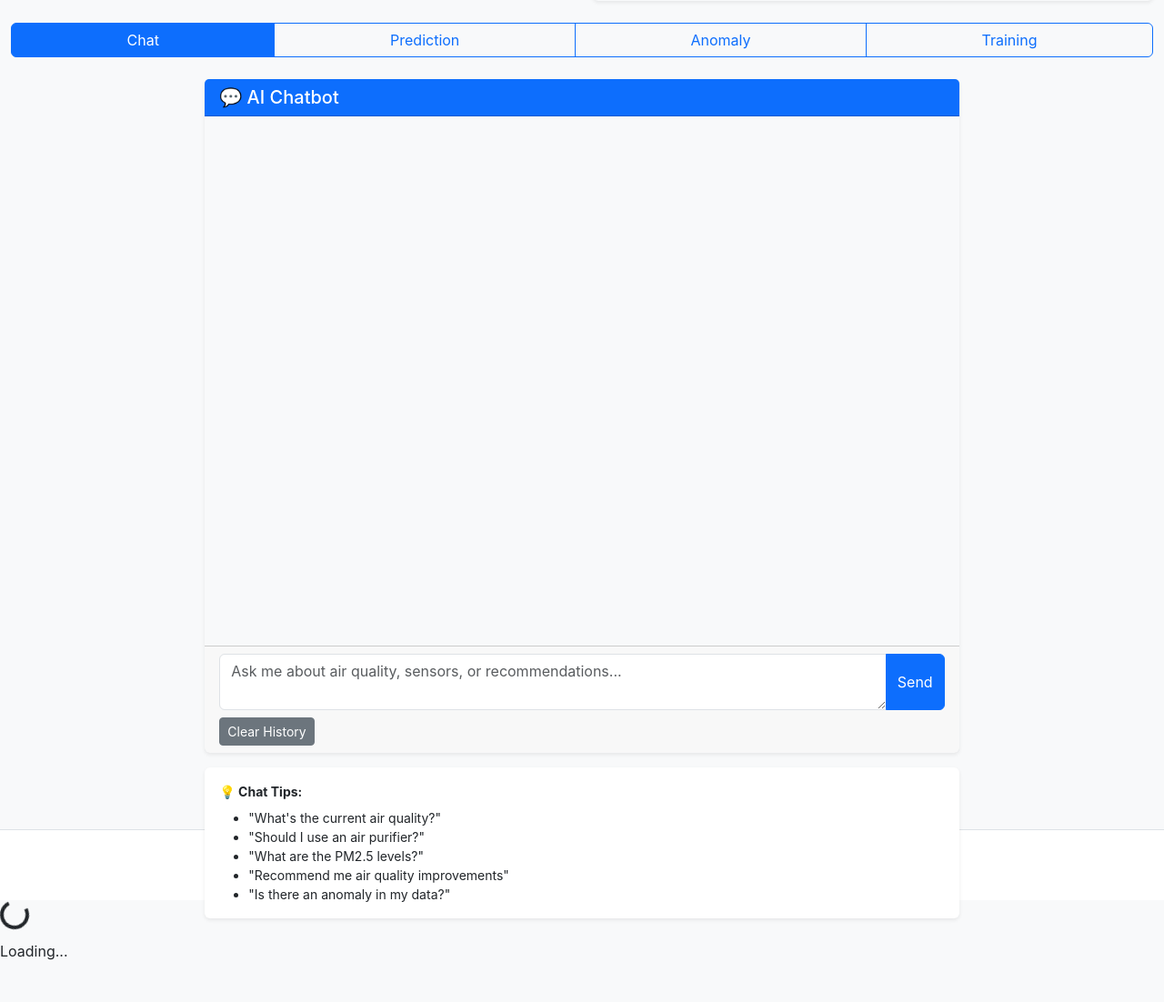
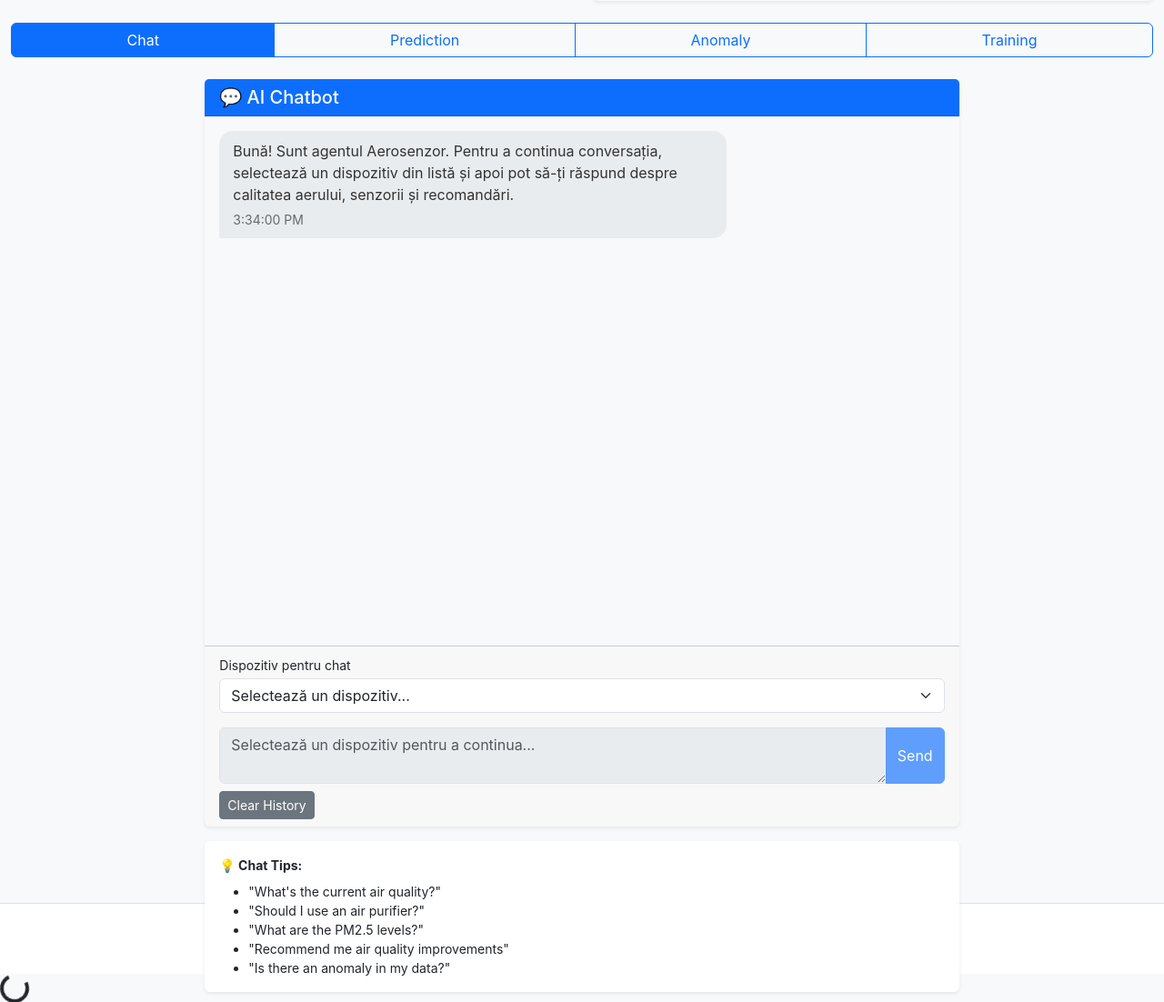
Before and after one commit to parjanul123/senzor-de-calitate-a-aerului-web, a Django app: template templates/ai/interface.html in a window 1280 px wide. Shown: the part 403-1505 px from the top of the page at 91% size. Before the commit the page ends 1459 px from the top, so only its background shows below. Run offline with Django 5.2, Linux system fonts and the light colour scheme; the template is opened without the code that fills it, so the values that code supplies are empty; some libraries are stand-ins or nearby versions.

Commit message:
Fix AI chat device selection and welcome flow

```diff
--- a/apps/ai/services.py
+++ b/apps/ai/services.py
@@ -27,7 +27,11 @@ class AIService:
         }
 
     def chat(self, message):
+        welcome_message = "Bine ați venit! Îți pot ajuta cu calitatea aerului, senzorii și recomandări rapide."
+        response_text = f"Raspuns demonstrativ pentru: {message}"
         return {
-            "message": f"Raspuns demonstrativ pentru: {message}",
+            "message": response_text,
+            "reply": response_text,
+            "welcome_message": welcome_message,
             "mock": True,
         }
--- a/apps/ai/tests.py
+++ b/apps/ai/tests.py
@@ -38,6 +38,7 @@ class AIMockEndpointTests(SimpleTestCase):
 
         self.assertEqual(response.status_code, 200)
         self.assertTrue(response.json()["mock"])
+        self.assertIn("reply", response.json())
 
     def test_anomaly_returns_mock_data(self):
         response = self.client.post(
--- a/static/js/ai-interface-manager.js
+++ b/static/js/ai-interface-manager.js
@@ -157,6 +157,15 @@ class AIInterfaceManager {
         const sendButton = document.getElementById('chat-send-button');
         const clearButton = document.getElementById('chat-clear-button');
 
+        const chatDisplay = document.getElementById('chat-display');
+        if (chatDisplay && chatDisplay.children.length === 0) {
+            this.addChatMessage({
+                role: 'assistant',
+                content: 'Bună! Sunt agentul Aerosenzor. Pentru a continua conversația, selectează un dispozitiv din listă și apoi pot să-ți răspund despre calitatea aerului, senzorii și recomandări.',
+                timestamp: new Date()
+            });
+        }
+
         if (sendButton) {
             sendButton.addEventListener('click', () => this.sendChatMessage());
         }
@@ -164,6 +173,10 @@ class AIInterfaceManager {
         if (chatInput) {
             chatInput.addEventListener('keypress', (e) => {
                 if (e.key === 'Enter' && !e.shiftKey) {
+                    if (!this.currentDevice) {
+                        e.preventDefault();
+                        return;
+                    }
                     e.preventDefault();
                     this.sendChatMessage();
                 }
@@ -173,6 +186,8 @@ class AIInterfaceManager {
         if (clearButton) {
             clearButton.addEventListener('click', () => this.clearChatHistory());
         }
+
+        this.updateChatInputState();
     }
 
     /**
@@ -183,6 +198,20 @@ class AIInterfaceManager {
         const message = chatInput.value.trim();
 
         if (!message) return;
+
+        if (!this.currentDevice) {
+            const deviceNames = this.getAvailableDeviceNames();
+            const listText = deviceNames.length > 0
+                ? `Dispozitive disponibile: ${deviceNames.join(', ')}.`
+                : 'Momentan nu există dispozitive disponibile.';
+
+            this.addChatMessage({
+                role: 'assistant',
+                content: `Bună! Sunt agentul Aerosenzor. Pentru a continua discuția, selectează un dispozitiv din listă. ${listText}`,
+                timestamp: new Date()
+            });
+            return;
+        }
 
         this.addChatMessage({
             role: 'user',
@@ -196,6 +225,7 @@ class AIInterfaceManager {
         try {
             const response = await this.postAI(API_CONFIG.ENDPOINTS.ai.chat, {
                 message,
+                device_id: this.currentDevice,
                 history: this.chatHistory.slice(-12).map(({ role, content }) => ({ role, content }))
             });
 
@@ -203,7 +233,7 @@ class AIInterfaceManager {
 
             this.addChatMessage({
                 role: 'assistant',
-                content: response.reply || 'Backendul AI nu a returnat un raspuns text.',
+                content: response.reply || response.message || 'Backendul AI nu a returnat un raspuns text.',
                 timestamp: new Date()
             });
 
@@ -954,7 +984,38 @@ class AIInterfaceManager {
     }
 
     getDeviceSelectors() {
-        return Array.from(document.querySelectorAll('#ai-device-select, .ai-operation-device-select'));
+        return Array.from(document.querySelectorAll('#ai-device-select, #chat-device-select, .ai-operation-device-select'));
+    }
+
+    updateChatInputState() {
+        const chatInput = document.getElementById('chat-input');
+        const sendButton = document.getElementById('chat-send-button');
+
+        const isEnabled = Boolean(this.currentDevice);
+        if (chatInput) {
+            chatInput.disabled = !isEnabled;
+            chatInput.placeholder = isEnabled
+                ? 'Scrie întrebarea pentru Aerosenzor...'
+                : 'Selectează un dispozitiv pentru a continua...';
+        }
+        if (sendButton) {
+            sendButton.disabled = !isEnabled;
+        }
+    }
+
+    getAvailableDeviceNames() {
+        const selectors = this.getDeviceSelectors();
+        const names = [];
+
+        selectors.forEach((select) => {
+            Array.from(select.options).forEach((option) => {
+                if (option.value && option.textContent && option.textContent.trim() !== 'Selectează un dispozitiv...' && !names.includes(option.textContent.trim())) {
+                    names.push(option.textContent.trim());
+                }
+            });
+        });
+
+        return names;
     }
 
     /**
@@ -981,10 +1042,16 @@ class AIInterfaceManager {
                 });
             });
 
-            // Auto-select first device if available
             if (devices.length > 0) {
-                this.currentDevice = devices[0].id;
-                this.onDeviceChanged();
+                const deviceNames = devices.map((device) => device.name || device.id);
+                const chatDisplay = document.getElementById('chat-display');
+                if (chatDisplay && chatDisplay.children.length > 0) {
+                    this.addChatMessage({
+                        role: 'assistant',
+                        content: `Bună! Sunt agentul Aerosenzor. Pentru a continua discuția, selectează un dispozitiv din listă: ${deviceNames.join(', ')}.`,
+                        timestamp: new Date()
+                    });
+                }
             }
         } catch (error) {
             console.error('Error loading devices:', error);
@@ -1001,6 +1068,8 @@ class AIInterfaceManager {
         this.getDeviceSelectors().forEach((deviceSelect) => {
             deviceSelect.value = this.currentDevice || '';
         });
+
+        this.updateChatInputState();
 
         const deviceInfo = document.getElementById('ai-device-info');
         if (deviceInfo && this.currentDevice) {
--- a/templates/ai/interface.html
+++ b/templates/ai/interface.html
@@ -74,11 +74,17 @@
                         <div id="chat-display"></div>
                     </div>
                     <div class="card-footer">
+                        <div class="mb-3">
+                            <label class="form-label small mb-1" for="chat-device-select">Dispozitiv pentru chat</label>
+                            <select id="chat-device-select" class="form-select ai-operation-device-select">
+                                <option value="">Selectează un dispozitiv...</option>
+                            </select>
+                        </div>
                         <div class="input-group">
                             <textarea id="chat-input" class="form-control"
-                                    placeholder="Ask me about air quality, sensors, or recommendations..."
-                                    rows="2"></textarea>
-                            <button id="chat-send-button" class="btn btn-primary">
+                                    placeholder="Selectează un dispozitiv pentru a continua..."
+                                    rows="2" disabled></textarea>
+                            <button id="chat-send-button" class="btn btn-primary" disabled>
                                 Send
                             </button>
                         </div>
```
